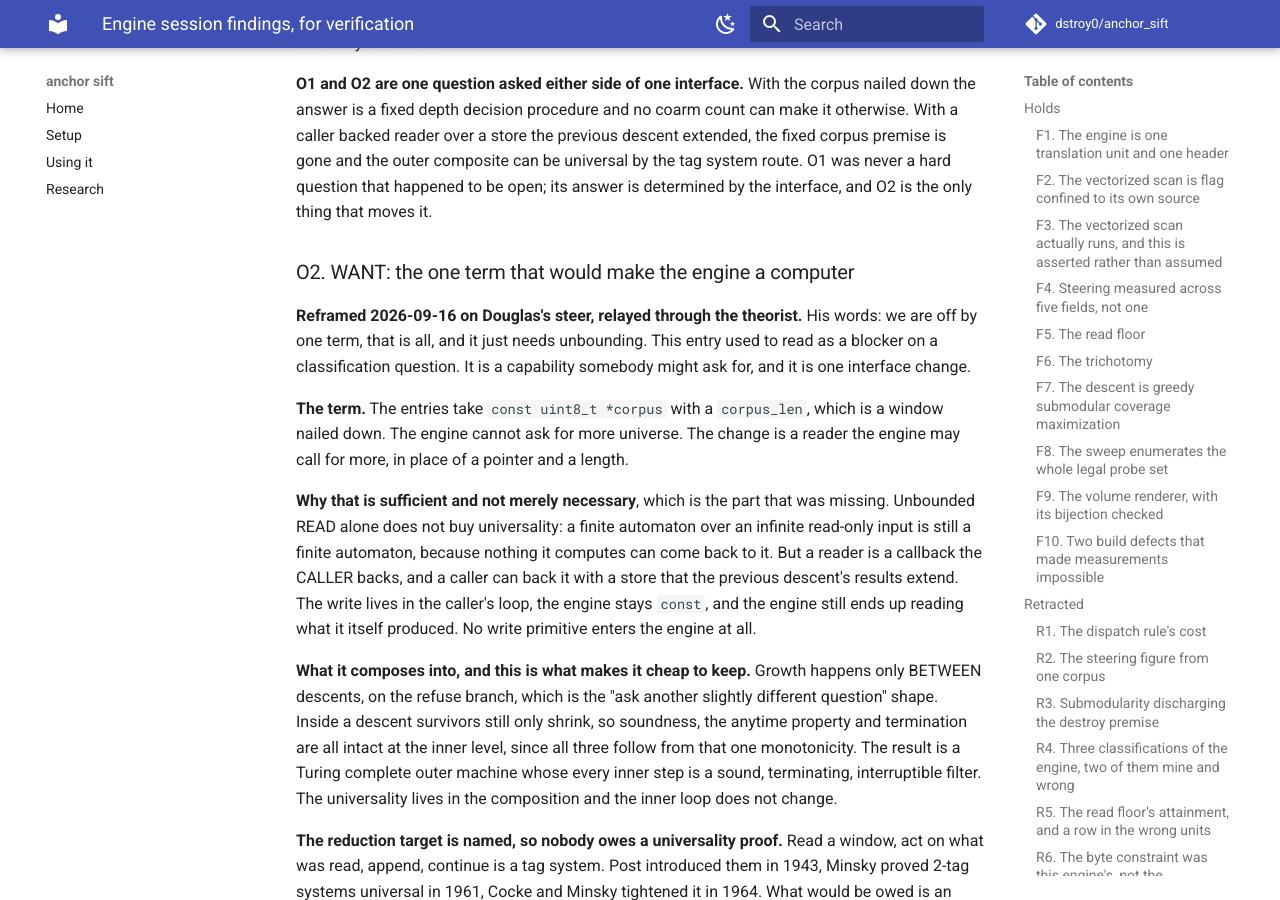
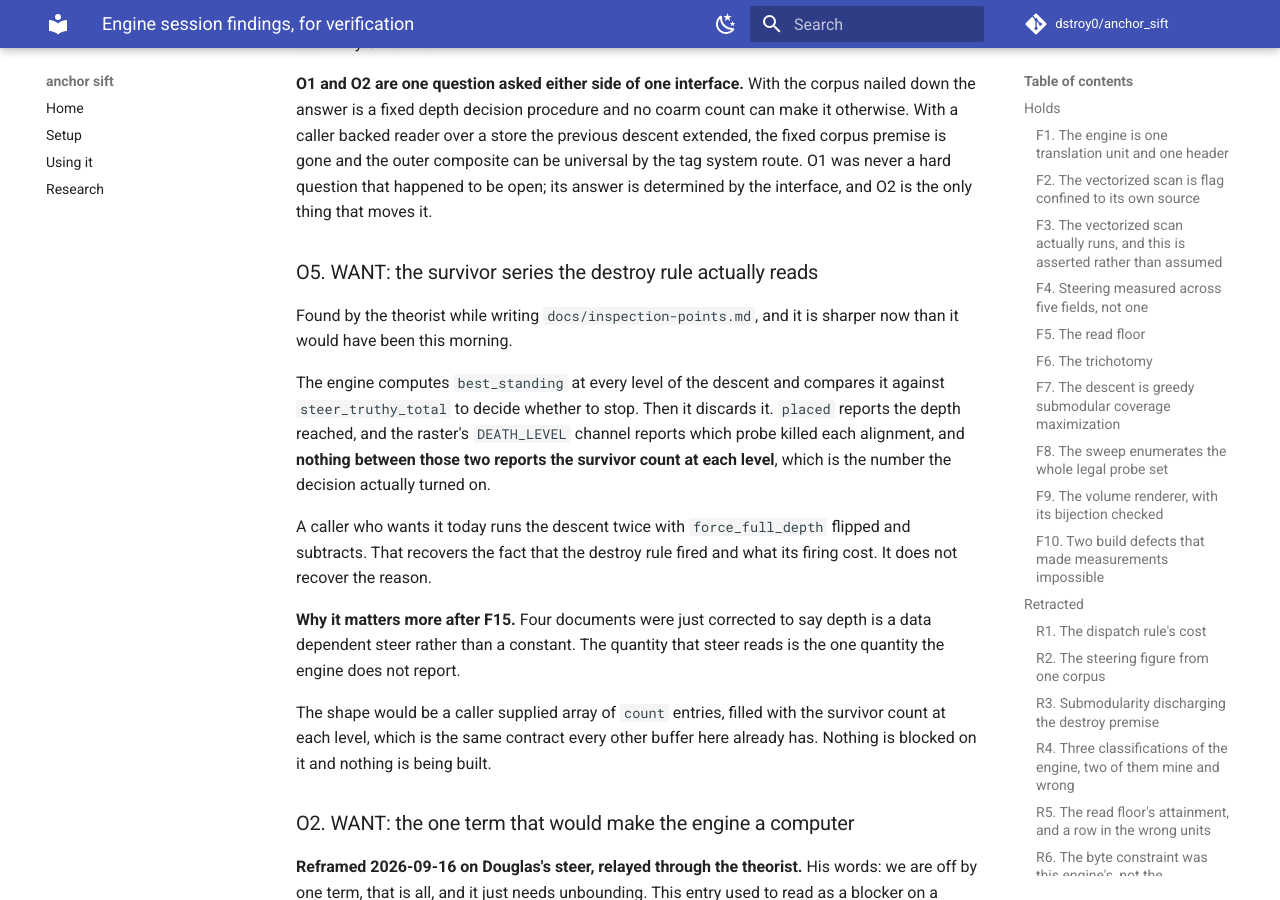
Before and after one commit to dstroy0/anchor_sift, an MkDocs documentation site: the page built from docs/findings-for-verification.md, in a window 1280 px wide and 900 px high, scrolled down 11240 px. Built offline with MkDocs 1.6.1 and Material for MkDocs 9.7.7, drawn with Linux system fonts in a browser that asks for light colours; comment, search, counter and statistics services are not loaded.

Commit message:
docs findings note

```diff
--- a/docs/findings-for-verification.md
+++ b/docs/findings-for-verification.md
@@ -226,6 +226,18 @@ The first version of this entry rested on `src/engine/c/portable/anchor_sift.h:6
 
 **O1 and O2 are one question asked either side of one interface.** With the corpus nailed down the answer is a fixed depth decision procedure and no coarm count can make it otherwise. With a caller backed reader over a store the previous descent extended, the fixed corpus premise is gone and the outer composite can be universal by the tag system route. O1 was never a hard question that happened to be open; its answer is determined by the interface, and O2 is the only thing that moves it.
 
+### O5. WANT: the survivor series the destroy rule actually reads
+
+Found by the theorist while writing `docs/inspection-points.md`, and it is sharper now than it would have been this morning.
+
+The engine computes `best_standing` at every level of the descent and compares it against `steer_truthy_total` to decide whether to stop. Then it discards it. `placed` reports the depth reached, and the raster's `DEATH_LEVEL` channel reports which probe killed each alignment, and **nothing between those two reports the survivor count at each level**, which is the number the decision actually turned on.
+
+A caller who wants it today runs the descent twice with `force_full_depth` flipped and subtracts. That recovers the fact that the destroy rule fired and what its firing cost. It does not recover the reason.
+
+**Why it matters more after F15.** Four documents were just corrected to say depth is a data dependent steer rather than a constant. The quantity that steer reads is the one quantity the engine does not report.
+
+The shape would be a caller supplied array of `count` entries, filled with the survivor count at each level, which is the same contract every other buffer here already has. Nothing is blocked on it and nothing is being built.
+
 ### O2. WANT: the one term that would make the engine a computer
 
 **Reframed 2026-09-16 on Douglas's steer, relayed through the theorist.** His words: we are off by one term, that is all, and it just needs unbounding. This entry used to read as a blocker on a classification question. It is a capability somebody might ask for, and it is one interface change.
```
